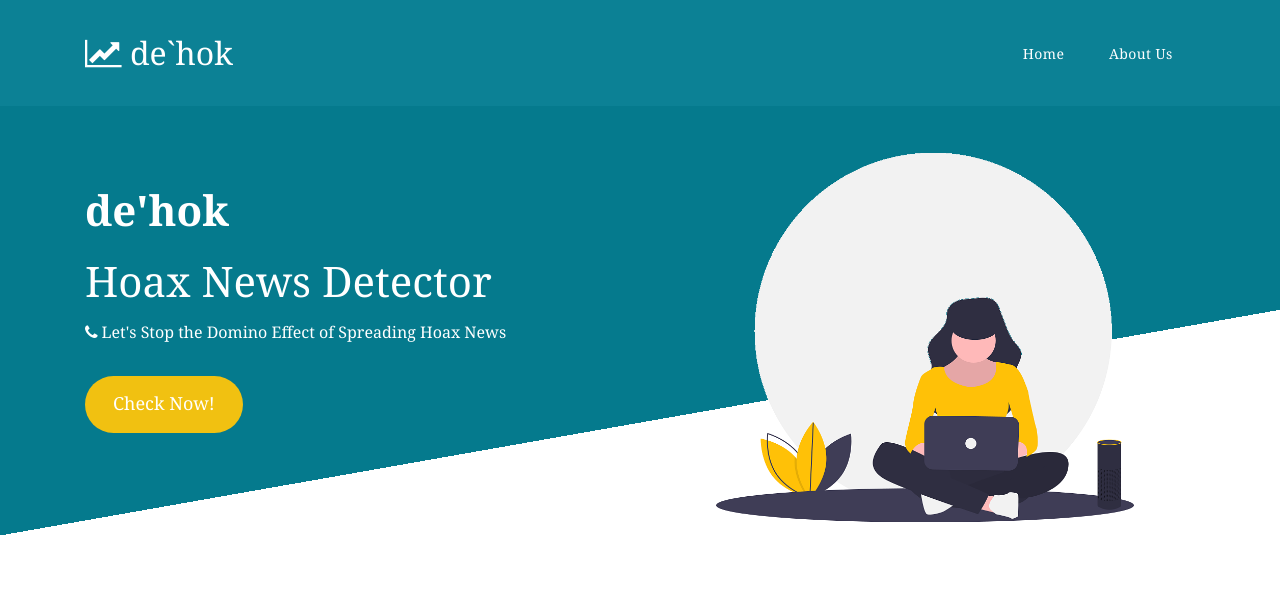
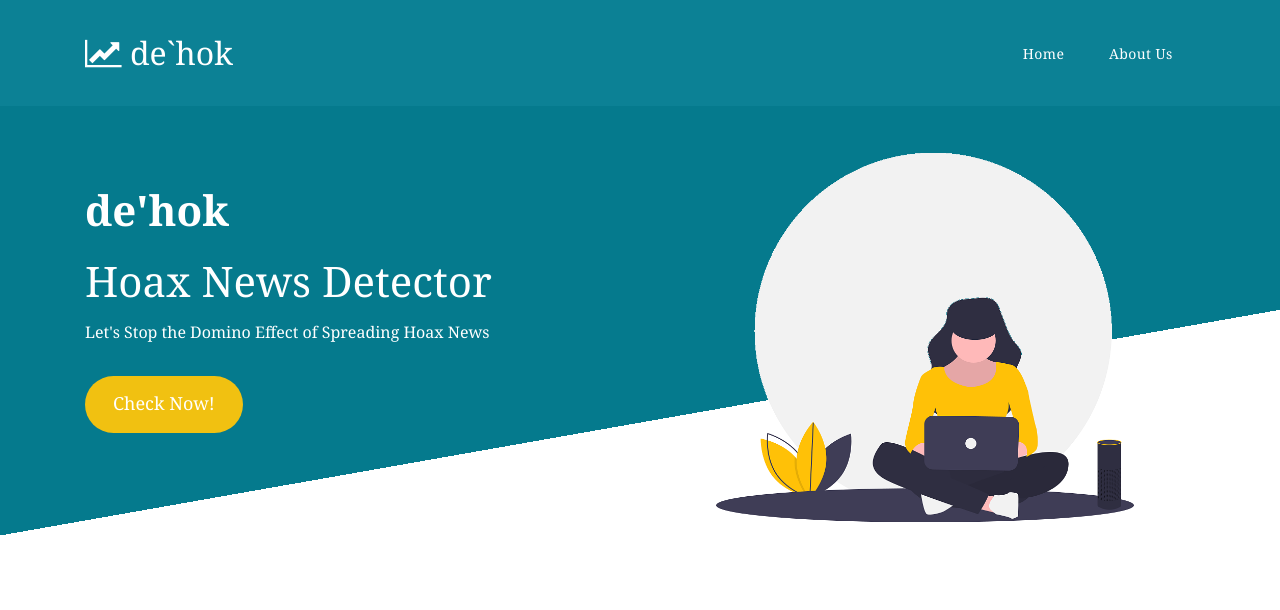
Before and after one commit to Proyek-2-Pengolahan-Data-Saintifik/de-hok, a Flask app: page / in a window 1280 px wide. Shown: the top 610 px of the page. Run offline with Flask 2, Linux system fonts and the light colour scheme; some libraries are stand-ins or nearby versions.

Commit message:
Minor fixing

```diff
--- a/templates/index.html
+++ b/templates/index.html
@@ -59,7 +59,7 @@
                               <div class="banner-text">
                                    <h1 class="text-white" data-aos="fade-up"><b>de'hok</b></h1>
                                    <h1 class="text-white" data-aos="fade-up">Hoax News Detector</h1>
-                                   <p class="text-white" data-aos="fade-up" data-aos-delay="200"><i class="fa fa-phone mr-1"></i>Let's Stop the Domino Effect of Spreading Hoax News</p>
+                                   <p class="text-white" data-aos="fade-up" data-aos-delay="200">Let's Stop the Domino Effect of Spreading Hoax News</p>
                                    <a href="#checkNews" class="custom-btn btn-bg btn mt-3" data-aos="fade-up" data-aos-delay="100">Check Now!</a>
                               </div>
                         </div>
```
